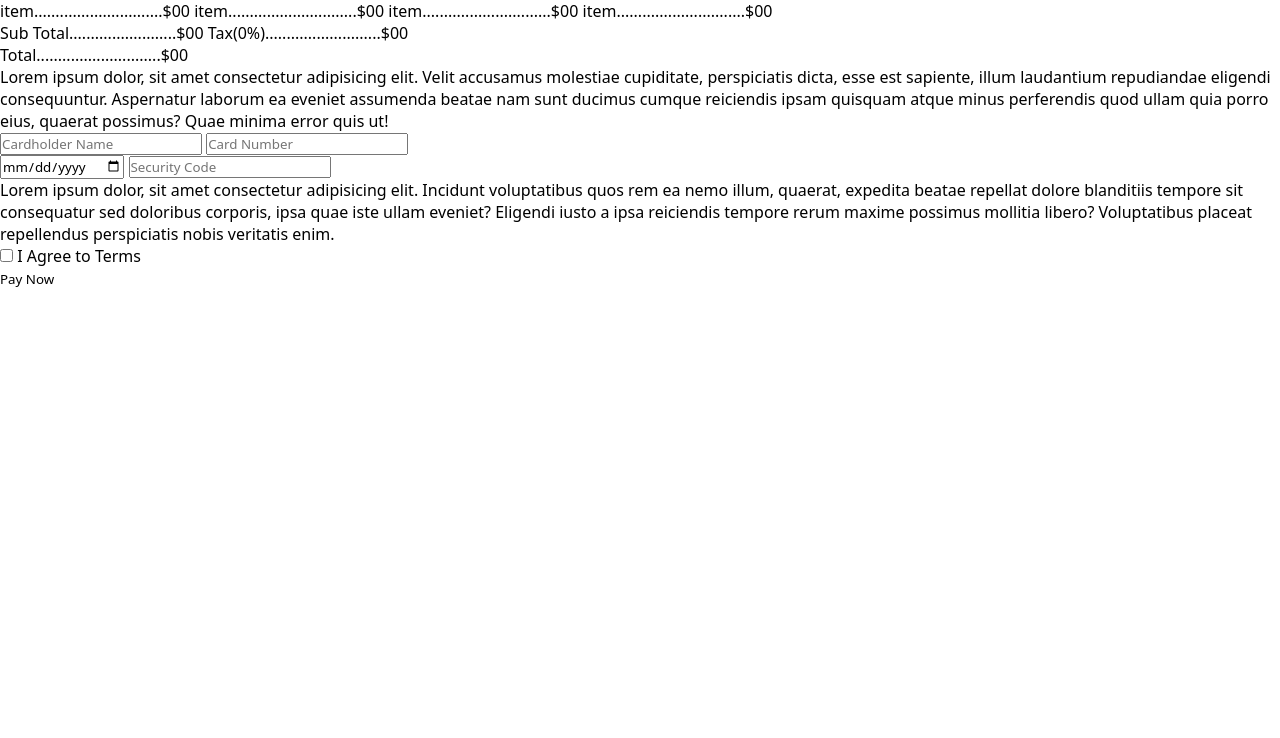
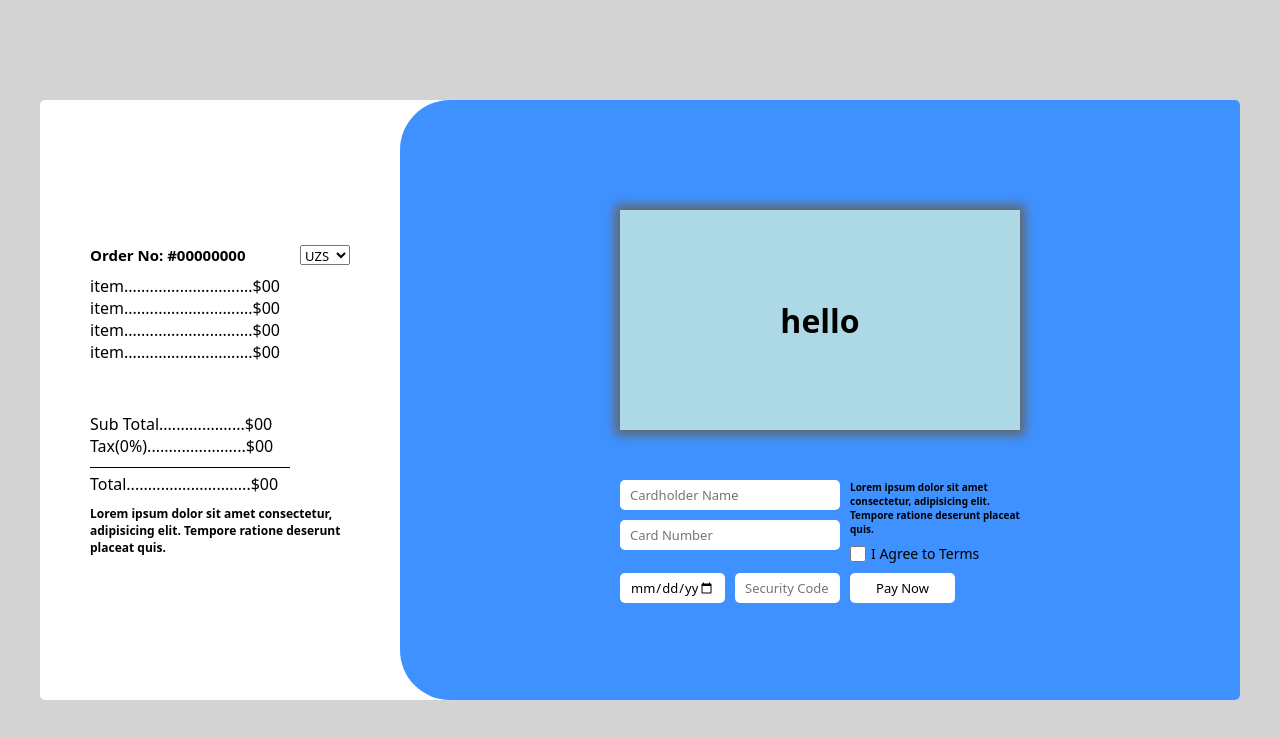
Before and after one commit to bobur12012005/Bank, a website built with Vite: page pages/card-view/index.html in a window 1280 px wide. Built offline with nearby package versions, Linux system fonts and the light colour scheme.

Commit message:
card-view is done

```diff
--- a/pages/card-view/index.css
+++ b/pages/card-view/index.css
@@ -12,16 +12,195 @@ button {
     cursor: pointer;
 }
 
-/* .box {
-    margin: 100px;
-    width: 280px;
-    height: 160px;
-    perspective: 800px;
-    background: gray;
-    transition: all 0.3s ease;
-    box-shadow: 0px 0px 10px 5px gray;
+
+body {
+    background: lightgray;
+    display: flex;
+    align-items: center;
+    justify-content: center;
+    height: 100vh;
+    width: 100%;
 }
 
-.box:hover::before {
-    transform: rotateX(20deg) rotateY(-20deg);
-} */
+.container {
+    width: 1200px;
+    height: 600px;
+    margin: 0 auto;
+    display: flex;
+    align-items: center;
+    justify-content: center;
+    flex-direction: row;
+    background: white;
+    border-radius: 5px;
+    overflow: hidden;
+
+    .container-leftSide {
+        display: flex;
+        flex-direction: column;
+        justify-content: center;
+        gap: 50px;
+        width: 30%;
+        height: 600px;
+        padding-inline: 50px;
+
+        .leftSide-top {
+            display: flex;
+            flex-direction: column;
+            gap: 10px;
+
+            .card-number {
+                display: flex;
+                flex-direction: row;
+                justify-content: space-between;
+
+                .crd_nmbr {
+                    font-size: 15px;
+                    font-weight: 600;
+                }
+
+                select {
+                    width: 50px;
+                    height: 20px;
+                    font-size: 13px;
+                    font-weight: 500;
+                }
+            }
+
+            .item-box {
+                display: flex;
+                flex-direction: column;
+            }
+        }
+
+        .leftSide-bottom {
+            display: flex;
+            flex-direction: column;
+            gap: 10px;
+
+            .totals-box {
+                display: flex;
+                flex-direction: column;
+
+                div {
+                    height: 1px;
+                    width: 200px;
+                    background: #000;
+                    margin-top: 10px;
+                    margin-bottom: 5px;
+                }
+            }
+
+            .loremIPSM {
+                font-size: 12px;
+                font-weight: 600;
+            }
+        }
+    }
+
+    .container-rightSide {
+        width: 70%;
+        height: 600px;
+        display: flex;
+        justify-content: center;
+        background: #3e91ff;
+        border-radius: 50px 0px 0px 50px;
+        flex-direction: column;
+        padding: 50px 220px;
+
+        .cardView {
+            width: 100%;
+            height: 50%;
+            display: flex;
+            justify-content: start;
+            align-items: center;
+            margin-top: 60px;
+
+            .card {
+                width: 100%;
+                height: 220px;
+                perspective: 800px;
+                background: lightblue;
+                transition: all 0.3s ease;
+                box-shadow: 0px 0px 10px 5px #656565;
+                display: flex;
+                justify-content: center;
+                align-items: center;
+
+                &:hover {
+                    transform: rotateX(20deg) rotateY(-20deg);
+                }
+            }
+        }
+
+        .other {
+            width: 100%;
+            height: 250px;
+            margin-top: 50px;
+            display: flex;
+            flex-direction: column;
+            gap: 10px;
+
+            .card-data-top {
+                display: flex;
+                flex-direction: row;
+                gap: 10px;
+
+                .card-data-top-left {
+                    display: flex;
+                    flex-direction: column;
+                    gap: 10px;
+
+                    input {
+                        width: 220px;
+                        height: 30px;
+                        border-radius: 5px;
+                        border: none;
+                        padding-inline: 10px;
+                        font-size: 13px;
+                    }
+                }
+
+                .card-data-top-right {
+                    display: flex;
+                    flex-direction: column;
+                    gap: 8px;
+
+                    .loremIPSM {
+                        font-size: 10px;
+                        font-weight: 600;
+                    }
+
+                    .checkbox {
+                        display: flex;
+                        flex-direction: row;
+                        align-items: center;
+                        font-size: 14px;
+                        gap: 5px;
+
+                        input {
+                            width: 16px;
+                            height: 16px;
+                        }
+                    }
+                }
+            }
+
+            .card-data-bottom {
+                display: flex;
+                flex-direction: row;
+                gap: 10px;
+
+                input,
+                button {
+                    height: 30px;
+                    width: 105px;
+                    border-radius: 5px;
+                    border: none;
+                    padding-inline: 10px;
+                    font-size: 13px;
+                    background: white;
+                }
+            }
+        }
+    }
+}
--- a/pages/card-view/index.html
+++ b/pages/card-view/index.html
@@ -10,14 +10,17 @@
 
 <body>
 
-    <!-- <div class="box">
-        <h1>hello</h1>
-    </div> -->
-
     <div class="container">
         <div class="container-leftSide">
             <div class="leftSide-top">
-                <div class="card-number"></div>
+                <div class="card-number">
+                    <div class="crd_nmbr">Order No: #00000000</div>
+                    <select name="select">
+                        <option value="uzs">UZS</option>
+                        <option value="usd">USD</option>
+                        <option value="rub">RUB</option>
+                    </select>
+                </div>
                 <div class="item-box">
                     <span>item..............................$00</span>
                     <span>item..............................$00</span>
@@ -27,42 +30,44 @@
             </div>
             <div class="leftSide-bottom">
                 <div class="totals-box">
-                    <span>Sub Total.........................$00</span>
-                    <span>Tax(0%)...........................$00</span>
+                    <span>Sub Total....................$00</span>
+                    <span>Tax(0%).......................$00</span>
                     <div></div>
                     <span>Total.............................$00</span>
                 </div>
-                <p>
-                    Lorem ipsum dolor, sit amet consectetur adipisicing elit. Velit accusamus molestiae cupiditate,
-                    perspiciatis dicta, esse est sapiente, illum laudantium repudiandae eligendi consequuntur.
-                    Aspernatur laborum ea eveniet assumenda beatae nam sunt ducimus cumque reiciendis ipsam quisquam
-                    atque minus perferendis quod ullam quia porro eius, quaerat possimus? Quae minima error quis ut!
+                <p class="loremIPSM">
+                    Lorem ipsum dolor sit amet consectetur, adipisicing elit. Tempore ratione deserunt placeat quis.
                 </p>
             </div>
         </div>
         <div class="container-rightSide">
-            <div class="cardView-container"></div>
+            <div class="cardView">
+                <div class="card">
+                    <h1>hello</h1>
+                </div>
+            </div>
             <form class="other" name="card-data">
-                <div class="card-data-left">
-                    <div class="card-data-left-top">
+                <div class="card-data-top">
+                    <div class="card-data-top-left">
                         <input type="text" placeholder="Cardholder Name" name="name">
                         <input type="number" placeholder="Card Number" name="cardNumber">
                     </div>
-                    <div class="card-data-left-bottom">
-                        <input type="date" placeholder="Expiration Date">
-                        <input type="password" placeholder="Security Code">
+
+                    <div class="card-data-top-right">
+                        <p class="loremIPSM">
+                            Lorem ipsum dolor sit amet consectetur, adipisicing elit. Tempore ratione deserunt placeat
+                            quis.
+                        </p>
+                        <div class="checkbox">
+                            <input type="checkbox">
+                            <span>I Agree to Terms</span>
+                        </div>
                     </div>
                 </div>
-                <div class="card-data-right">
-                    <p>Lorem ipsum dolor, sit amet consectetur adipisicing elit. Incidunt voluptatibus quos rem ea nemo
-                        illum, quaerat, expedita beatae repellat dolore blanditiis tempore sit consequatur sed doloribus
-                        corporis, ipsa quae iste ullam eveniet? Eligendi iusto a ipsa reiciendis tempore rerum maxime
-                        possimus mollitia libero? Voluptatibus placeat repellendus perspiciatis nobis veritatis enim.
-                    </p>
-                    <div class="checkbox">
-                        <input type="checkbox">
-                        <span>I Agree to Terms</span>
-                    </div>
+
+                <div class="card-data-bottom">
+                    <input type="date" placeholder="Expiration Date">
+                    <input type="password" placeholder="Security Code">
                     <button>Pay Now</button>
                 </div>
             </form>
--- a/pages/card-view/index.js
+++ b/pages/card-view/index.js
@@ -1,16 +1,16 @@
-// const box = document.querySelector('.box')
+const card = document.querySelector('.card')
 
-// box.addEventListener('mousemove', (event) => {
-//     const rect = box.getBoundingClientRect()
-//     const x = event.clientX - rect.left
-//     const y = event.clientY - rect.top
+card.addEventListener('mousemove', (event) => {
+    const rect = card.getBoundingClientRect()
+    const x = event.clientX - rect.left
+    const y = event.clientY - rect.top
 
-//     const rotateX = (y / rect.height - 0.5) * 40
-//     const rotateY = (x / rect.width - 0.5) * -40
+    const rotateX = (y / rect.height - 0.5) * 40
+    const rotateY = (x / rect.width - 0.5) * -40
 
-//     box.style.transform = `rotateX(${rotateX}deg) rotateY(${rotateY}deg)`
-// })
+    card.style.transform = `rotateX(${rotateX}deg) rotateY(${rotateY}deg)`
+})
 
-// box.addEventListener('mouseleave', () => {
-//     box.style.transform = ''
-// })
+card.addEventListener('mouseleave', () => {
+    card.style.transform = ''
+})
```
